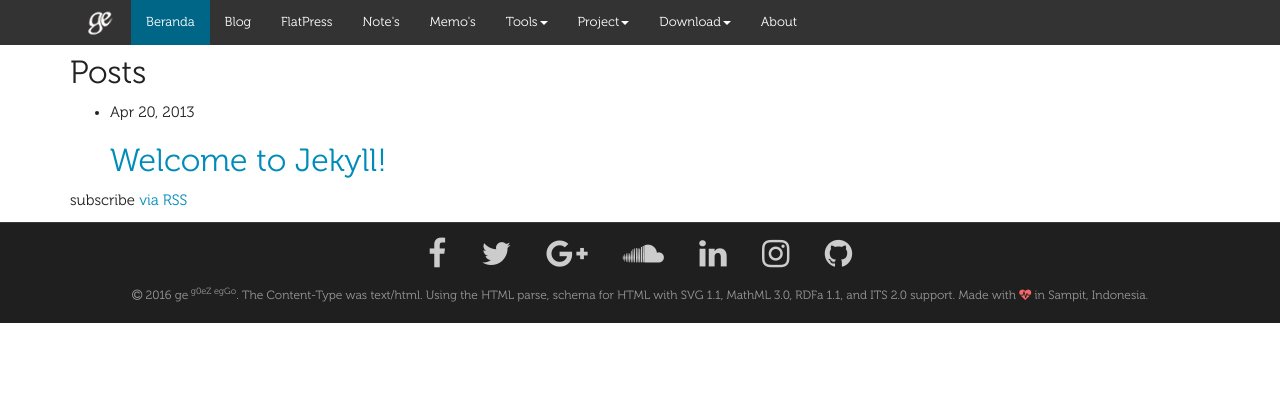
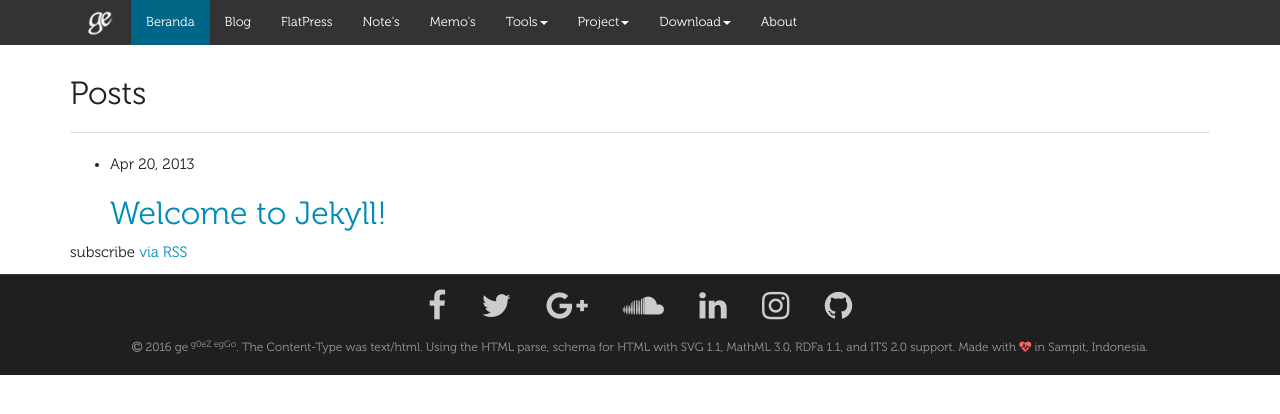
Before and after one commit to eggoez/eggoez.github.io, a Jekyll site: the page built from index.html, in a window 1280 px wide. Shown: the top 414 px of the page. Built offline with Jekyll 4.4.1, drawn with Linux system fonts in a browser that asks for light colours; nearby versions of some CDN libraries; library files that are not in the unit come from our copies; comment, search, counter and statistics services are not loaded.

Commit message:
Update index.html

```diff
--- a/index.html
+++ b/index.html
@@ -1,9 +1,9 @@
 ---
 layout: default
 ---
-
-
-  <h2 class="page-heading">Posts</h2>
+<div class="page-header">
+  <h2>Posts</h2>
+</div>
 
   <ul class="post-list">
     {% for post in site.posts %}
```
